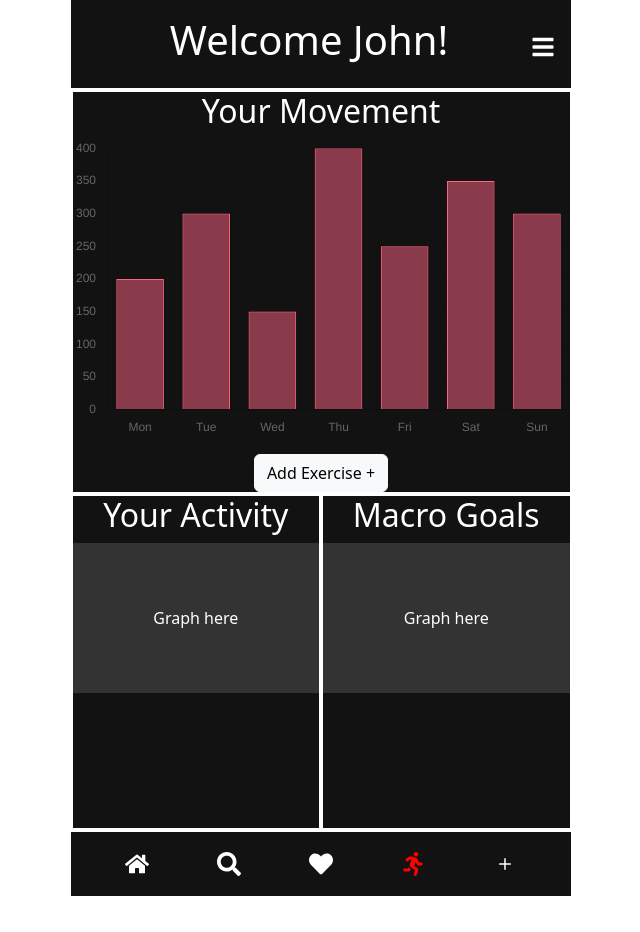
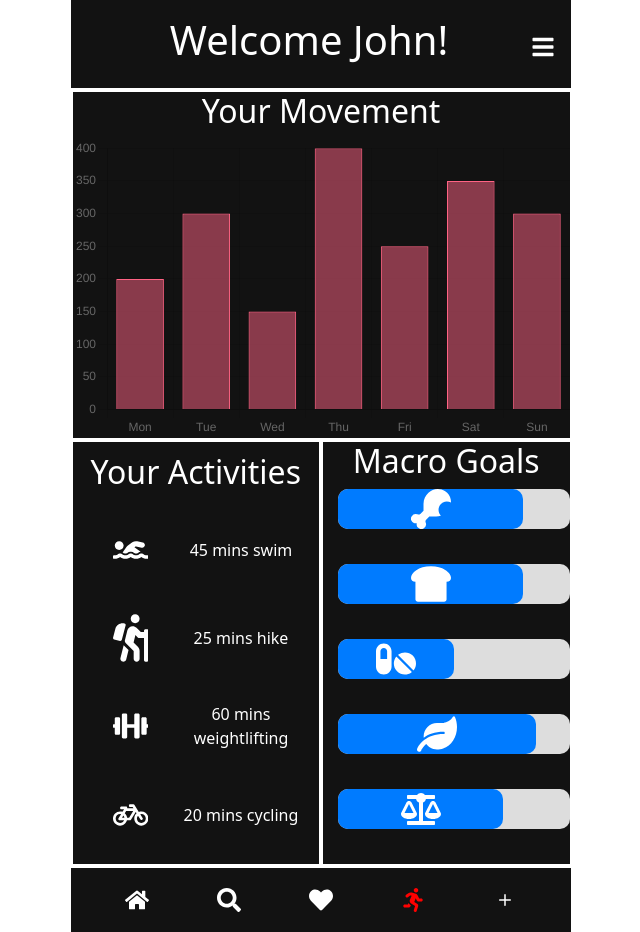
Before and after one commit to tushardubey02/HealthApp434, a React (Create React App) app in the folder healthapp/: page /exercisedata in a window 1280 px wide. Shown: the whole page, without its empty margins (319-959 px from the left). Before the commit the page ends 896 px from the top, so only its background shows below. Built offline with nearby package versions, Linux system fonts and the light colour scheme.

Commit message:
added aayushs changes

```diff
--- a/healthapp/src/pages/ExerciseData/ExerciseData.css
+++ b/healthapp/src/pages/ExerciseData/ExerciseData.css
@@ -46,14 +46,66 @@
   color: white;
 }
 
-  .button-container {
-    display: flex;
-    justify-content: center;
-    align-items: center;
-    padding-top: 1rem;
-  }
-
 .graph-container {
   width: 100%;
   height: 300px;
 }
+
+.exercise-item.activities {
+  display: flex;
+  flex-direction: column;
+  align-items: center;
+  justify-content: space-around;
+  height: 100%;
+}
+
+.activity {
+  display: flex;
+  align-items: center;
+  margin-bottom: 10px;
+  width: 100%;
+}
+
+.activity .icon {
+  margin-right: 10px;
+  font-size: 3.5em;
+  margin-right: 15px;
+  margin-left: 40px;
+}
+
+.activity span {
+  text-align: center;
+  width: 100%;
+}
+
+.macro-goals .goal {
+  width: 100%;
+  display: flex;
+  align-items: center;
+  margin-bottom: 35px;
+}
+
+.goal-bar {
+  background-color: #ddd;
+  border-radius: 10px;
+  flex-grow: 1;
+  margin-left: 15px;
+  height: 20px;
+  position: relative;
+  height: 40px;
+}
+
+.goal-progress {
+  background-color: #007bff;
+  height: 100%;
+  border-radius: 10px;
+  position: absolute;
+}
+
+.goal .icon {
+  font-size: 2.5em;
+  color: white;
+  position: absolute;
+  left: 10px;
+  z-index: 2;
+}
--- a/healthapp/src/pages/ExerciseData/ExerciseData.js
+++ b/healthapp/src/pages/ExerciseData/ExerciseData.js
@@ -1,13 +1,27 @@
 import React from 'react';
 import { Bar } from 'react-chartjs-2';
 import 'chart.js/auto';
+import { FaSwimmer, FaHiking, FaBicycle, FaDumbbell } from 'react-icons/fa';
+import { FaDrumstickBite, FaBreadSlice, FaPills, FaLeaf, FaBalanceScale } from 'react-icons/fa';
 import './ExerciseData.css';
-import { Button } from 'react-bootstrap';
 
 function ExerciseData() {
+  const weekDays = ['Mon', 'Tue', 'Wed', 'Thu', 'Fri', 'Sat', 'Sun'];
+  const caloriesBurned = [200, 300, 150, 400, 250, 350, 300];
+  const proteinGoal = { current: 120, goal: 150 }; // in grams
+  const carbsGoal = { current: 200, goal: 250 };
+  const vitaminsGoal = { current: 5, goal: 10 }; // count of vitamin pills perhaps?
+  const fiberGoal = { current: 30, goal: 35 }; // in grams
+  const fatGoal = { current: 50, goal: 70 }; // in grams
 
-  const weekDays = ['Mon', 'Tue', 'Wed', 'Thu', 'Fri', 'Sat', 'Sun'];
-  const caloriesBurned = [200, 300, 150, 400, 250, 350, 300]; // Example values
+  const calculateWidth = (current, goal) => (current / goal) * 100;
+
+  const getIconStyle = () => ({
+    position: 'absolute',
+    left: '50%', // Center the icon
+    transform: 'translateX(-50%)', // Adjust horizontally
+    zIndex: 2,
+  });
 
   const data = {
     labels: weekDays,
@@ -30,33 +44,87 @@ function ExerciseData() {
     },
     plugins: {
       legend: {
-        display: false, // Hide the legend if not needed
+        display: false,
       }
     },
-    maintainAspectRatio: false, // Important to set for responsive height
+    maintainAspectRatio: false,
   };
+
 
   return (
     <div className="exercise-data">
       <div className="exercise-item">
         <h2>Your Movement</h2>
-        {/* <div className="graph-placeholder">Graph here</div> */}
         <div className="graph-container">
           <Bar data={data} options={options} />
         </div>
-        <div className="button-container">
-          <Button variant="light" className='add-item' onClick={() => window.location.href = '/additem'}>Add Exercise +</Button>
+      </div>
+      <div className="exercise-item activities">
+        <h2>Your Activities</h2>
+        <div className="activity">
+          <FaSwimmer className="icon" />
+          <span>45 mins swim</span>
+        </div>
+        <div className="activity">
+          <FaHiking className="icon" />
+          <span>25 mins hike</span>
+        </div>
+        <div className="activity">
+          <FaDumbbell className="icon" />
+          <span>60 mins weightlifting</span>
+        </div>
+        <div className="activity">
+          <FaBicycle className="icon" />
+          <span>20 mins cycling</span>
         </div>
       </div>
-      <div className="exercise-item">
-        <h2>Your Activity</h2>
-
-        <div className="graph-placeholder">Graph here</div>
-      </div>
-      <div className="exercise-item">
+      <div className="exercise-item macro-goals">
         <h2>Macro Goals</h2>
 
-        <div className="graph-placeholder">Graph here</div>
+        {/* Protein Goal */}
+        <div className="goal">
+          <div className="goal-bar">
+            <div className="goal-progress" style={{ width: `${calculateWidth(proteinGoal.current, proteinGoal.goal)}%` }}>
+              <FaDrumstickBite className="icon goal-icon" style={getIconStyle()} />
+            </div>
+          </div>
+        </div>
+
+        {/* Carbs Goal */}
+        <div className="goal">
+          <div className="goal-bar">
+            <div className="goal-progress" style={{ width: `${calculateWidth(carbsGoal.current, carbsGoal.goal)}%` }}>
+              <FaBreadSlice className="icon goal-icon" style={getIconStyle()} />
+            </div>
+          </div>
+        </div>
+
+        {/* Vitamins Goal */}
+        <div className="goal">
+          <div className="goal-bar">
+            <div className="goal-progress" style={{ width: `${calculateWidth(vitaminsGoal.current, vitaminsGoal.goal)}%` }}>
+              <FaPills className="icon goal-icon" style={getIconStyle()} />
+            </div>
+          </div>
+        </div>
+
+        {/* Fiber Goal */}
+        <div className="goal">
+          <div className="goal-bar">
+            <div className="goal-progress" style={{ width: `${calculateWidth(fiberGoal.current, fiberGoal.goal)}%` }}>
+              <FaLeaf className="icon goal-icon" style={getIconStyle()} />
+            </div>
+          </div>
+        </div>
+
+        {/* Fat Goal */}
+        <div className="goal">
+          <div className="goal-bar">
+            <div className="goal-progress" style={{ width: `${calculateWidth(fatGoal.current, fatGoal.goal)}%` }}>
+              <FaBalanceScale className="icon goal-icon" style={getIconStyle()} />
+            </div>
+          </div>
+        </div>
       </div>
     </div>
   );
--- a/healthapp/src/pages/HealthData/HealthData.css
+++ b/healthapp/src/pages/HealthData/HealthData.css
@@ -45,3 +45,8 @@
   .health-item h2, .health-item p {
     color: white;
   }
+
+  .add-item{
+    /* padding-left: 1rem; */
+    margin-left: 3rem;
+  }
```
Lines whose indentation alone changed are shown as unchanged.
